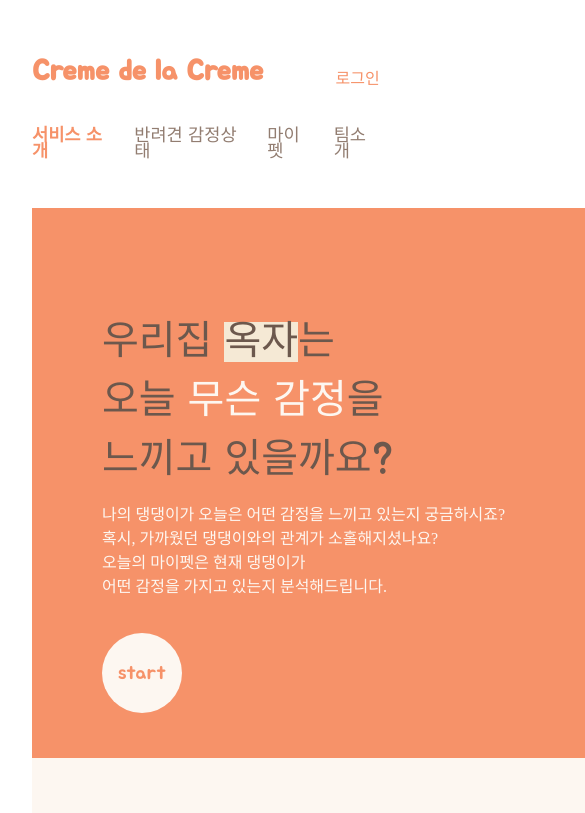
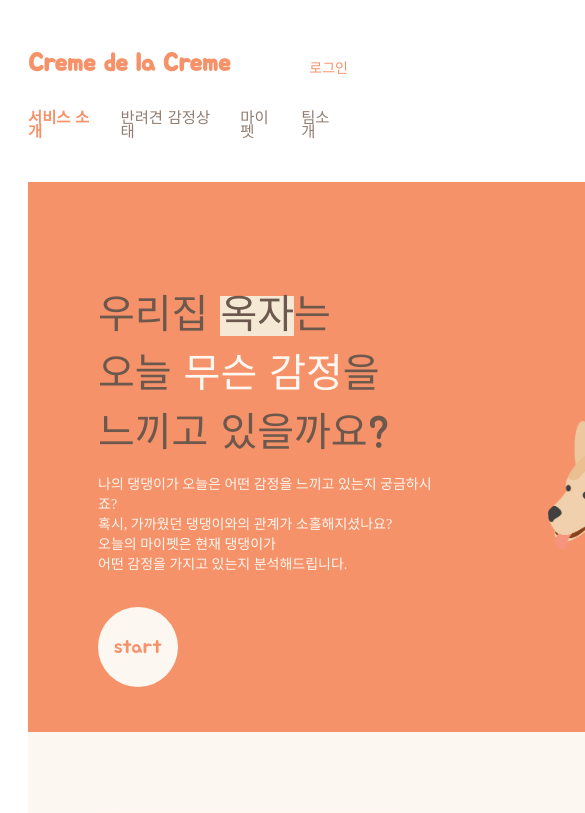
Before and after one commit to CreamDeLaCream/creme-client, a React (Create React App) app: page / in a window 390 px wide. Shown: the top 813 px of the page, 585 px wide, since content can reach past the window. Built offline with nearby package versions, Linux system fonts and the light colour scheme; a web font is replaced by a local one.

Commit message:
[#31] fix: 반응형 적용시 가로 스크롤 생기는 버그 수정 및 html에 font-size 적용

```diff
--- a/src/common/styles/GlobalStyle.js
+++ b/src/common/styles/GlobalStyle.js
@@ -23,6 +23,13 @@ const GlobalStyle = createGlobalStyle`
         box-sizing: border-box;
     }
 
+    html {
+        overflow-x: hidden;
+        ${({ theme }) => theme.device.mobile} {
+            font-size: 14px;
+        }
+    }
+
     body {
         margin: 0;
         padding: 0;
```
